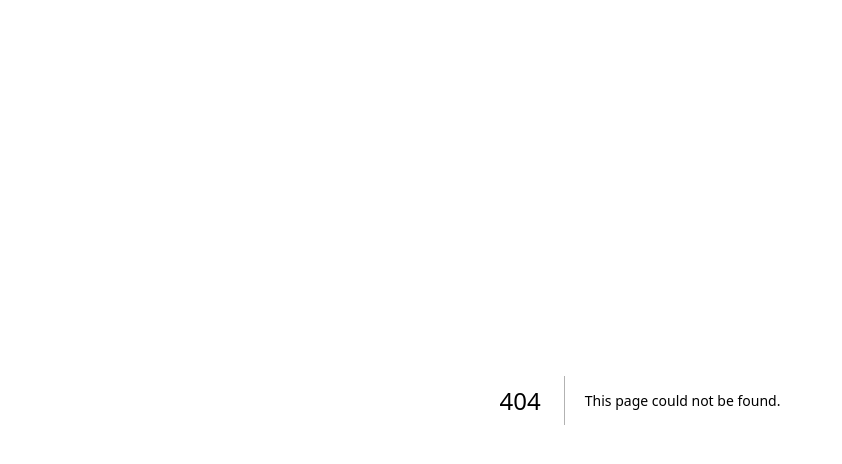
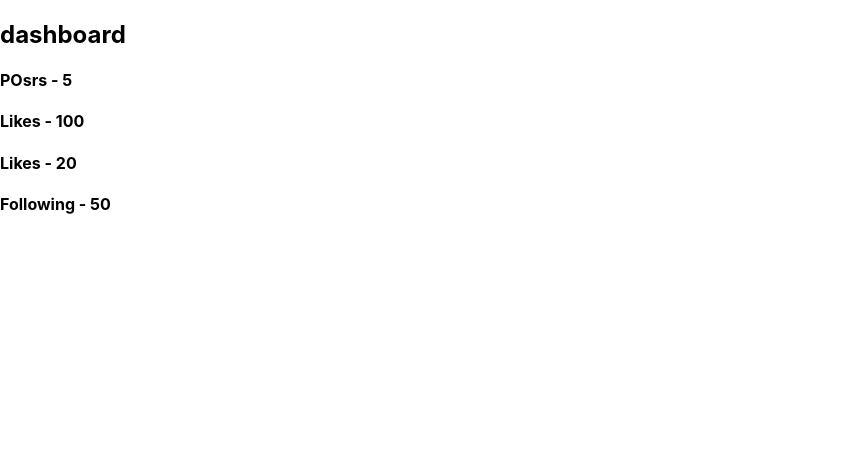
Before and after one commit to mayluv17/nextfund, a Next.js app in the folder next-prerendering/: page /dashboard in a window 1280 px wide. Before the commit this address had no page. Shown: the top 464 px of the page, without its empty margins (0-842 px from the left). Built offline with nearby package versions, Linux system fonts and the light colour scheme; data requests are answered from the project's data file.

Commit message:
Server side rendering with  SWR

```diff
--- a/next-prerendering/db.json
+++ b/next-prerendering/db.json
@@ -23,7 +23,7 @@
     {
       "id": 1,
       "title": "News Article 1",
-      "description": "Description 1",
+      "description": "new sports Description 1",
       "category": "sports"
     },
     {
--- a/next-prerendering/package.json
+++ b/next-prerendering/package.json
@@ -13,7 +13,8 @@
     "json-server": "^0.17.2",
     "next": "13.2.3",
     "react": "18.2.0",
-    "react-dom": "18.2.0"
+    "react-dom": "18.2.0",
+    "swr": "^2.1.0"
   },
   "devDependencies": {
     "eslint": "8.35.0",
--- /dev/null
+++ b/next-prerendering/pages/dashboard/index.js
@@ -0,0 +1,30 @@
+import { useState, useEffect } from "react";
+
+function Dashboard() {
+  const [isLoading, setIsLoading] = useState(true);
+  const [dashboardData, setDashboardData] = useState(null);
+
+  useEffect(() => {
+    async function fetchData() {
+      const res = await fetch("http://localhost:4000/dashboard");
+      const data = await res.json();
+      setDashboardData(data);
+      setIsLoading(false);
+    }
+    fetchData();
+  }, []);
+
+  if (isLoading) {
+    return <div>Loading...</div>;
+  }
+  return (
+    <>
+      <h2>dashboard</h2>
+      <h4>POsrs - {dashboardData.posts}</h4>
+      <h4>Likes - {dashboardData.likes}</h4>
+      <h4>Likes - {dashboardData.followers}</h4>
+      <h4>Following - {dashboardData.following}</h4>
+    </>
+  );
+}
+export default Dashboard;
--- a/next-prerendering/pages/news/[category].js
+++ b/next-prerendering/pages/news/[category].js
@@ -18,7 +18,10 @@ function ArticleListByCategory({ category, articles }) {
 export default ArticleListByCategory;
 
 export async function getServerSideProps(context) {
-  const { params } = context;
+  const { params, req, result, query } = context;
+  // console.log(req.headers.cookie) // console curent cookie
+  //result.setHeader('set-cookie,[name=vishwas]') //set coookie when data returned
+
   const { category } = params;
   const res = await fetch(`http://localhost:4000/news?category=${category}`);
   const data = await res.json();
--- a/next-prerendering/pages/news/index.js
+++ b/next-prerendering/pages/news/index.js
@@ -7,7 +7,7 @@ function NewsList({ articles }) {
 
       {articles.map((article) => {
         return (
-          <Link href={`/news/${article.category}`} passHref>
+          <Link key={article.key} href={`/news/${article.category}`} passHref>
             <div>
               <h6>
                 {article.id} {article.title} | {article.category}
```
Also changed, not shown: next-prerendering/pages/dashboard-swr.js (added, +24 -0 lines), 2 other files (tests, documents, lock files or other folders).
